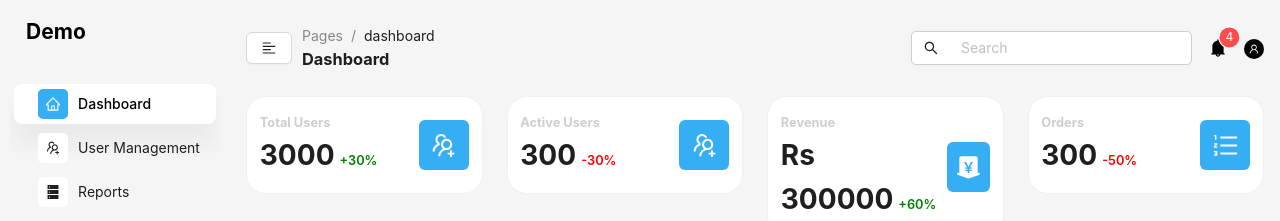
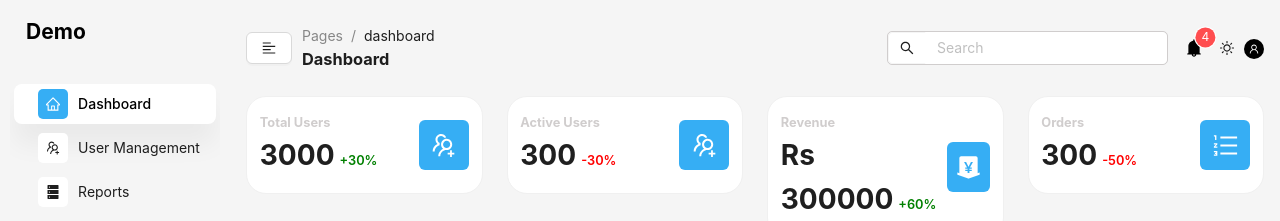
Before and after one commit to arbabhsiddiqui/ant-dashboard-theme, a React (Vite) app: page / in a window 1280 px wide. Shown: the top 221 px of the page. Built offline with nearby package versions, Linux system fonts and the light colour scheme.

Commit message:
add theme switching

```diff
--- a/src/components/Header/Header.component.jsx
+++ b/src/components/Header/Header.component.jsx
@@ -17,6 +17,8 @@ import {
   BellFilled,
   SettingOutlined,
   CloseOutlined,
+  MoonOutlined,
+  SunOutlined,
 } from '@ant-design/icons';
 
 // local imports
@@ -52,7 +54,7 @@ const items = [
   },
 ];
 
-const Header = ({ collapsed, setCollapsed }) => {
+const Header = ({ collapsed, setCollapsed, isDarkMode, handleThemeSwitch }) => {
   const [unFilterUserData, setUnFilterUserData] = useState([]);
 
   const [searchUser, setSearchUser] = useState('');
@@ -130,6 +132,16 @@ const Header = ({ collapsed, setCollapsed }) => {
             icon={<BellFilled />}
           />
         </Badge>
+
+        <MoonOutlined
+          onClick={() => handleThemeSwitch()}
+          className={`${!isDarkMode ? 'd-none' : ''}`}
+        />
+        <SunOutlined
+          onClick={() => handleThemeSwitch()}
+          className={`${isDarkMode ? 'd-none' : ''}`}
+        />
+
         <Dropdown
           menu={{
             items,
--- a/src/components/Header/Header.style.scss
+++ b/src/components/Header/Header.style.scss
@@ -51,11 +51,11 @@
         .ant-input-group-addon {
           border-radius: var(--search-border-radius) 0 0
             var(--search-border-radius);
-          background: var(--white);
-          border-color: var(--white);
+          background: var(--ant-color-bg-container);
+          border-color: var(--base);
         }
         input {
-          border-color: var(--white);
+          border-color: var(--ant-color-bg-container);
           border-radius: 0 var(--search-border-radius)
             var(--search-border-radius) 0;
 
--- a/src/components/LayoutHandler/LayoutHandler.component.jsx
+++ b/src/components/LayoutHandler/LayoutHandler.component.jsx
@@ -1,4 +1,4 @@
-import { Flex, Layout } from 'antd';
+import { Flex, Layout, ConfigProvider, theme } from 'antd';
 import { Outlet } from 'react-router-dom';
 
 // local imports
@@ -11,7 +11,24 @@ import { useState } from 'react';
 const LayoutHandler = () => {
   const [collapsed, setCollapsed] = useState(false);
 
+  const [isDarkMode, setIsDarkMode] = useState(false);
+
+  const handleThemeSwitch = () => {
+    setIsDarkMode(!isDarkMode);
+    if (!isDarkMode) {
+      document.body.setAttribute('data-theme', 'dark');
+    } else {
+      document.body.removeAttribute('data-theme');
+    }
+  };
+
   return (
+    <ConfigProvider
+      theme={{
+        cssVar: true,
+        algorithm: isDarkMode ? theme.darkAlgorithm : theme.defaultAlgorithm,
+      }}
+    >
       <Flex
         gap='middle'
         wrap
@@ -26,6 +43,8 @@ const LayoutHandler = () => {
             <Header
               collapsed={collapsed}
               setCollapsed={setCollapsed}
+              isDarkMode={isDarkMode}
+              handleThemeSwitch={handleThemeSwitch}
             />
             <main className='c-layout__content-area'>
               <Outlet />
@@ -33,6 +52,7 @@ const LayoutHandler = () => {
           </Layout>
         </Layout>
       </Flex>
+    </ConfigProvider>
   );
 };
 
--- a/src/index.scss
+++ b/src/index.scss
@@ -19,6 +19,13 @@
   --primary: #36aef4;
   --success: green;
   --danger: red;
+}
+
+/* Apply custom variables for dark mode */
+[data-theme='dark'] {
+  --base: #000000;
+  --white: #000;
+  --black: #fff;
 }
 
 * {
@@ -56,3 +63,7 @@ p {
     cursor: pointer;
   }
 }
+
+.d-none {
+  display: none !important;
+}
--- a/src/main.jsx
+++ b/src/main.jsx
@@ -1,6 +1,5 @@
 import { StrictMode } from 'react';
 import { createRoot } from 'react-dom/client';
-import { ConfigProvider } from 'antd';
 import { BrowserRouter } from 'react-router-dom';
 
 // local imports
@@ -11,9 +10,7 @@ import './index.scss';
 createRoot(document.getElementById('root')).render(
   <StrictMode>
     <BrowserRouter>
-      <ConfigProvider theme={{ cssVar: true }}>
-        <App />
-      </ConfigProvider>
+      <App />
     </BrowserRouter>
   </StrictMode>
 );
```
Lines whose indentation alone changed are shown as unchanged.
